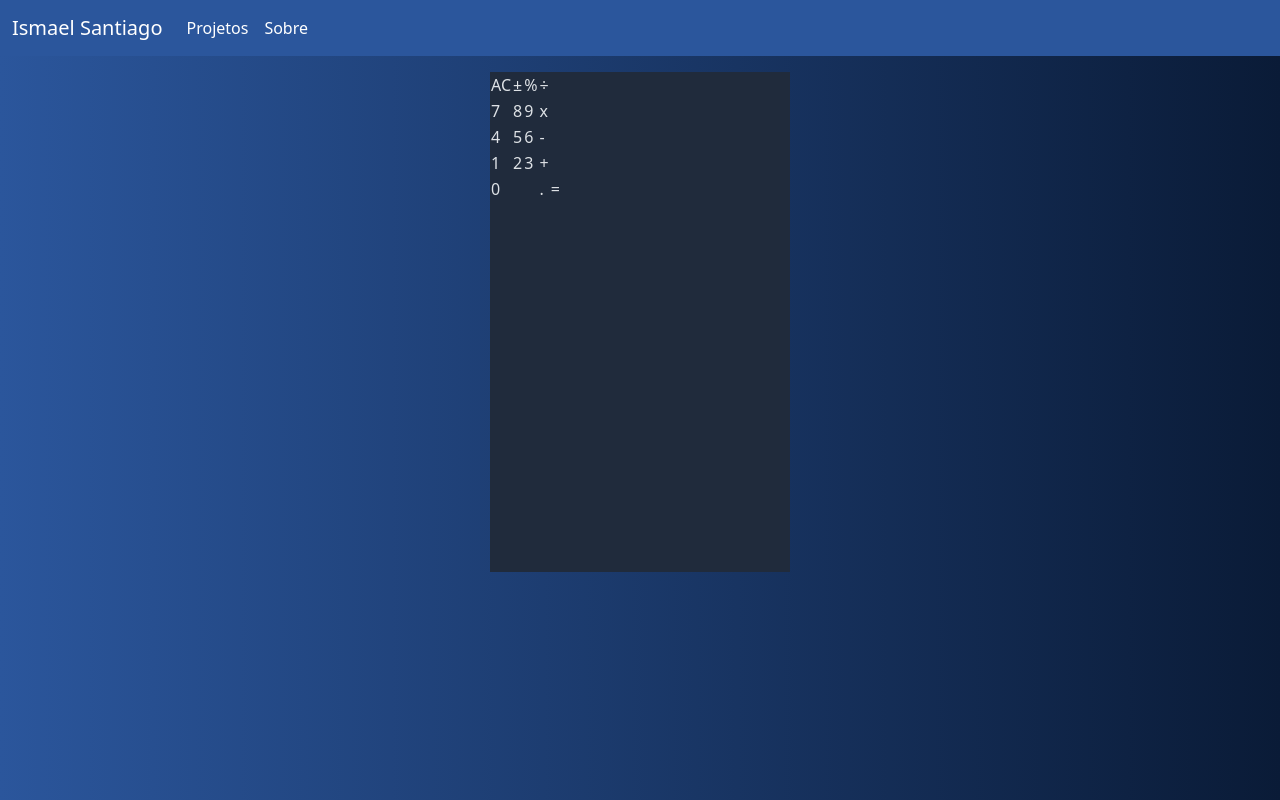
After one commit to IsmaelSantiagoo/Calculadora, a Flask app: page /calculadora in a window 1280 px wide. The commit adds this page. Run offline with Flask 3, Linux system fonts and the light colour scheme.

Commit message:
Estruturando pastas

```diff
--- a/main.py
+++ b/main.py
@@ -2,13 +2,14 @@
 from flask import Flask
 
 #importando rotas
-from routes.home import home
+from routes import home, calculadora
 
 #instanciando flask
 app = Flask(__name__)
 
 #registrando rotas
-app.register_blueprint(home)
+app.register_blueprint(home.bp)
+app.register_blueprint(calculadora.bp)
 
 #rodando aplicação (modo de desenvolvimento ativo)
 app.run(debug=True)
--- /dev/null
+++ b/routes/calculadora.py
@@ -0,0 +1,7 @@
+from flask import Blueprint, render_template
+
+bp = Blueprint('calculadora', __name__)
+
+@bp.route('/calculadora')
+def calculadora():
+    return render_template('calculadora.html')
--- a/routes/home.py
+++ b/routes/home.py
@@ -1,7 +1,7 @@
 from flask import Blueprint, render_template
 
-home = Blueprint('home', __name__)
+bp = Blueprint('home', __name__)
 
-@home.route('/')
-def admin():
+@bp.route('/')
+def home():
     return render_template('home.html')
--- /dev/null
+++ b/static/css/calculadora.css
@@ -0,0 +1,14 @@
+.container {
+    display: flex;
+    flex-direction: row;
+    align-items: center;
+    justify-content: center;
+    padding: 1rem;
+}
+
+#calculadora {
+    position:relative;
+    width:300px;
+    height:500px;
+    background:#202B3C;
+}
--- /dev/null
+++ b/static/css/main.css
@@ -0,0 +1,50 @@
+body {
+    background: linear-gradient(-90deg, #0A1B37, #2B569C);
+}
+
+a {
+    color: inherit;
+    text-decoration: none;
+}
+
+.navbar {
+    background: #2B569C;
+}
+
+#projects {
+    display: flex;
+    flex-direction: row;
+    align-items: center;
+    justify-content: center;
+}
+
+.home {
+    position: relative;
+    margin-top: 2.5rem;
+    width: 100vh;
+    height: 500px;
+    border-radius:0.5rem;
+    box-shadow: 0rem 0rem 0.5rem 0.1rem #0A1B37;
+}
+
+.card {
+    width: 150px;
+    height:150px;
+    background-image: url('https://cdn.icon-icons.com/icons2/272/PNG/512/Calculator_30001.png');
+    background-repeat: no-repeat;
+    background-size: cover;
+    transition: .3s all;
+}
+
+.card-footer {
+    position: absolute;
+    margin-top: 60%;
+    width: 100%;
+    height: 40%;
+    background: rgba(0,0,0,0.7);
+}
+
+.card:hover {
+    cursor:pointer;
+    transform: scale(1.02);
+}
--- /dev/null
+++ b/templates/calculadora.html
@@ -0,0 +1,44 @@
+{% extends 'layout.html' %}
+{% block head %}
+<link rel="stylesheet" href="{{url_for('static', filename='css/calculadora.css')}}" class="css">
+{% endblock %}
+
+{% block body %}
+<section class="container container-fluid">
+    <article id="calculadora">
+        <table class="buttons">
+            <tr>
+                <td>AC</td>
+                <td>±</td>
+                <td>%</td>
+                <td>÷</td>
+            </tr>
+            <tr>
+                <td>7</td>
+                <td>8</td>
+                <td>9</td>
+                <td>x</td>
+            </tr>
+            <tr>
+                <td>4</td>
+                <td>5</td>
+                <td>6</td>
+                <td>-</td>
+            </tr>
+            <tr>
+                <td>1</td>
+                <td>2</td>
+                <td>3</td>
+                <td>+</td>
+            </tr>
+            <tr>
+                <td colspan="2">0</td>
+                <td></td>
+                <td>.</td>
+                <td>=</td>
+            </tr>
+        </table>
+    </article>
+</section>
+<script src="{{url_for('static', filename='js/calculadora.js')}}"></script>
+{% endblock %}
--- a/templates/layout.html
+++ b/templates/layout.html
@@ -4,9 +4,33 @@
     <meta charset="UTF-8">
     <meta name="viewport" content="width=device-width, initial-scale=1.0">
     <title>Meus Projetos</title>
+    <link href="https://cdn.jsdelivr.net/npm/bootstrap@5.3.3/dist/css/bootstrap.min.css" rel="stylesheet" integrity="sha384-QWTKZyjpPEjISv5WaRU9OFeRpok6YctnYmDr5pNlyT2bRjXh0JMhjY6hW+ALEwIH" crossorigin="anonymous">
+    <link rel="stylesheet" href="{{url_for('static', filename='css/main.css')}}" class="css">
+    {% block head %}
+    {% endblock %}
 </head>
-<body>
+<body data-bs-theme="dark">
+    <nav class="navbar navbar-expand-lg">
+        <div class="container-fluid">
+          <a class="navbar-brand" href="#">Ismael Santiago</a>
+          <button class="navbar-toggler" type="button" data-bs-toggle="collapse" data-bs-target="#navbarSupportedContent" aria-controls="navbarSupportedContent" aria-expanded="false" aria-label="Toggle navigation">
+            <span class="navbar-toggler-icon"></span>
+          </button>
+          <div class="collapse navbar-collapse" id="navbarSupportedContent">
+            <ul class="navbar-nav me-auto mb-2 mb-lg-0">
+              <li class="nav-item">
+                <a class="nav-link active" aria-current="page" href="#">Projetos</a>
+              </li>
+              <li class="nav-item">
+                <a class="nav-link active" aria-current="page" href="#">Sobre</a>
+              </li>
+            </ul>
+          </div>
+        </div>
+    </nav>
     {% block body %}
     {% endblock %}
+    <script src="https://cdn.jsdelivr.net/npm/bootstrap@5.3.3/dist/js/bootstrap.bundle.min.js" integrity="sha384-YvpcrYf0tY3lHB60NNkmXc5s9fDVZLESaAA55NDzOxhy9GkcIdslK1eN7N6jIeHz" crossorigin="anonymous"></script>
+    <script src="{{url_for('static', filename='js/main.js')}}" ></script>
 </body>
 </html>
```
Also changed, not shown: calculadora/css/styles.css (added, +7 -0 lines), templates/home.html (+14 -0 lines), calculadora/index.html (added), calculadora/js/scripts.js (added), static/js/calculadora.js (added), static/js/main.js (added).
